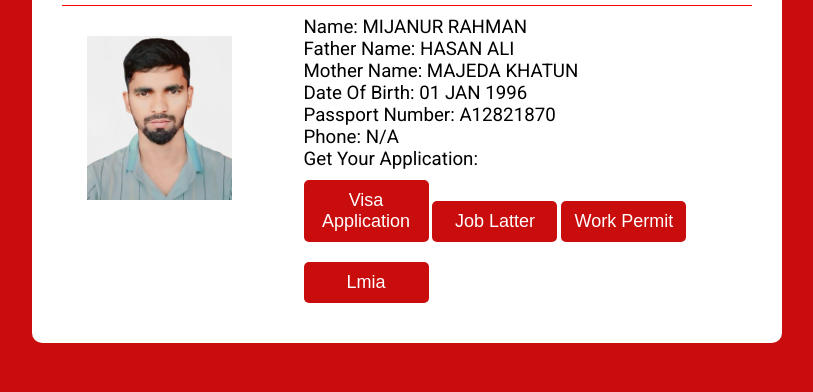
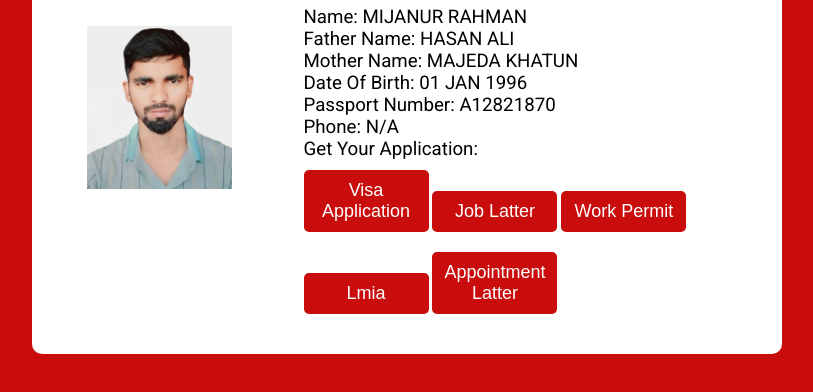
Before and after one commit to canadacheack/visa, a plain HTML site: page mijanur.html in a window 1280 px wide. Shown: the part 314-706 px from the top of the page, without its empty margins (233-1046 px from the left). Drawn offline with Linux system fonts and the light colour scheme.

Commit message:
Update mijanur.html

```diff
--- a/mijanur.html
+++ b/mijanur.html
@@ -37,6 +37,7 @@
            <a class="button" href="https://canadacheack.github.io/Visacheak/mijanurJ.html">Job Latter</a>
            <a class="button" href="https://canadacheack.github.io/Visacheak/mijanurW.html">Work Permit</a>
            <a class="button" href="https://canadacheack.github.io/Visacheak/mijanurL.html">Lmia</a>
+           <a class="button" href="https://canadacheack.github.io/Visacheak/mijanurAp.html">Appointment Latter</a>
 
 
         </div>
```
